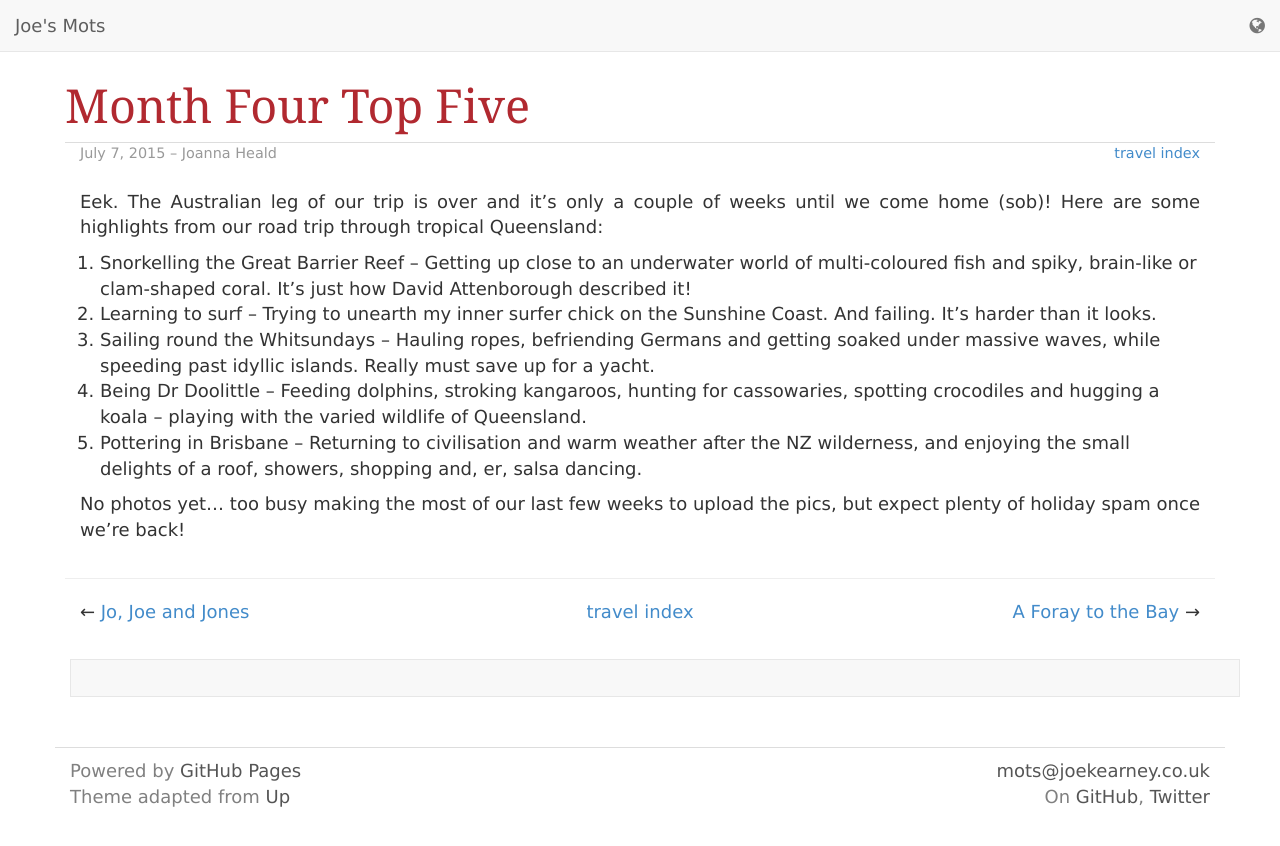
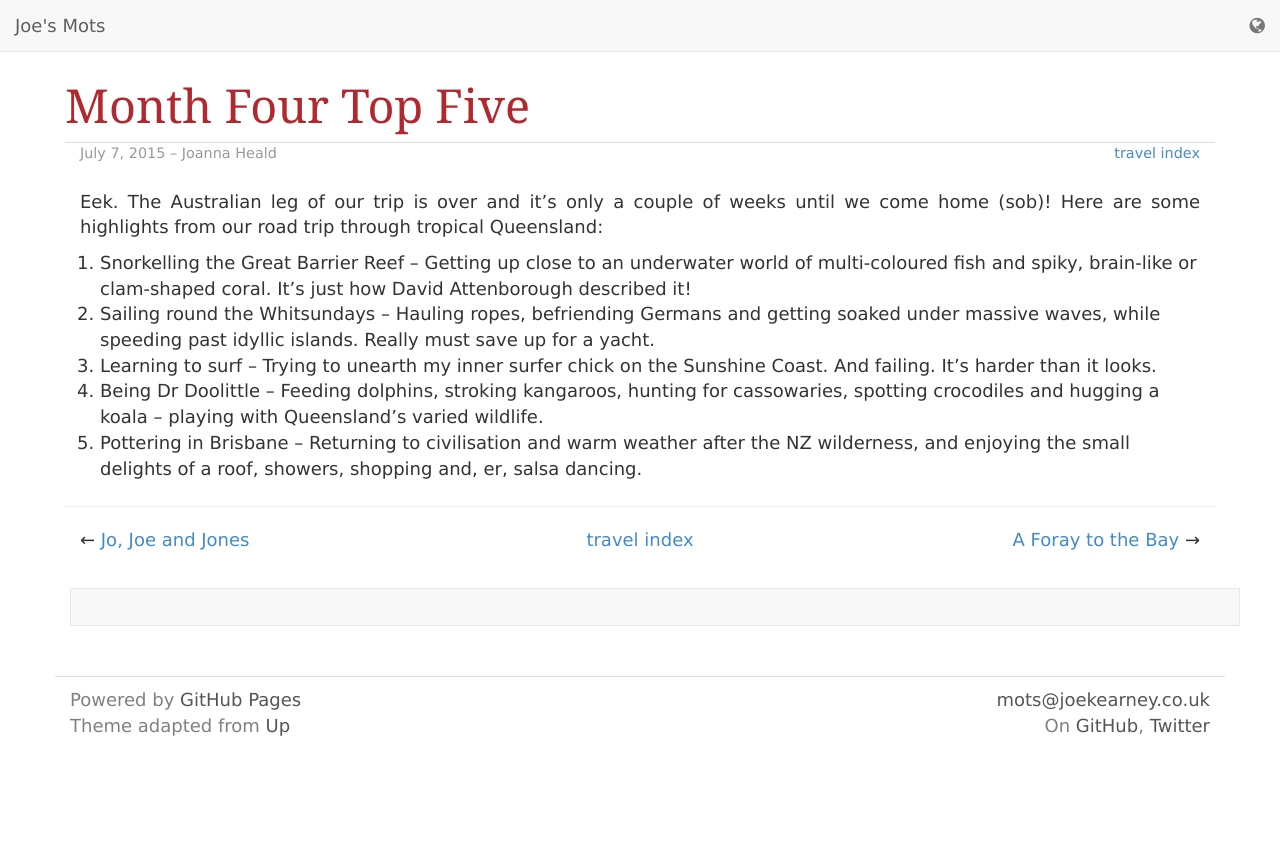
Before and after one commit to joekearney/joekearney.github.io, a Jekyll site: the page built from _posts/2015-07-07-month-four-top-five.md, in a window 1280 px wide. Shown: the top 846 px of the page. Built offline with Jekyll 4.4.1, drawn with Linux system fonts in a browser that asks for light colours; some web fonts are replaced; comment, search, counter and statistics services are not loaded.

Commit message:
month four top 5 edits

```diff
--- a/_posts/2015-07-07-month-four-top-five.md
+++ b/_posts/2015-07-07-month-four-top-five.md
@@ -16,9 +16,7 @@ author: Joanna Heald
 Eek. The Australian leg of our trip is over and it's only a couple of weeks until we come home (sob)! Here are some highlights from our road trip through tropical Queensland:
 
 1. Snorkelling the Great Barrier Reef -- Getting up close to an underwater world of multi-coloured fish and spiky, brain-like or clam-shaped coral. It's just how David Attenborough described it!
+1. Sailing round the Whitsundays -- Hauling ropes, befriending Germans and getting soaked under massive waves, while speeding past idyllic islands. Really must save up for a yacht.
 1. Learning to surf -- Trying to unearth my inner surfer chick on the Sunshine Coast. And failing. It's harder than it looks.
-1. Sailing round the Whitsundays -- Hauling ropes, befriending Germans and getting soaked under massive waves, while speeding past idyllic islands. Really must save up for a yacht.
-1. Being Dr Doolittle -- Feeding dolphins, stroking kangaroos, hunting for cassowaries, spotting crocodiles and hugging a koala -- playing with the varied wildlife of Queensland.
+1. Being Dr Doolittle -- Feeding dolphins, stroking kangaroos, hunting for cassowaries, spotting crocodiles and hugging a koala -- playing with Queensland's varied wildlife.
 1. Pottering in Brisbane -- Returning to civilisation and warm weather after the NZ wilderness, and enjoying the small delights of a roof, showers, shopping and, er, salsa dancing.
-
-No photos yet... too busy making the most of our last few weeks to upload the pics, but expect plenty of holiday spam once we're back!
```
